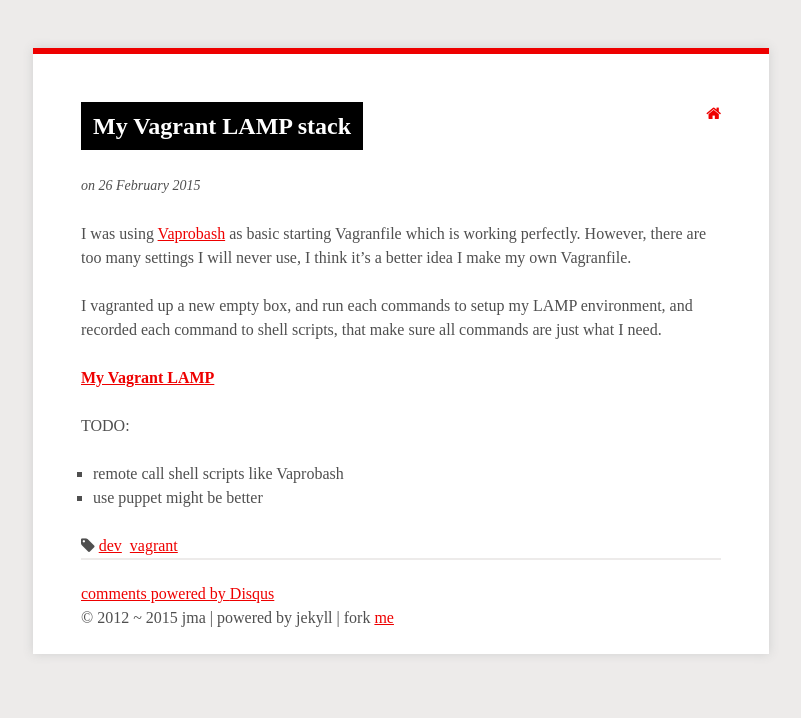
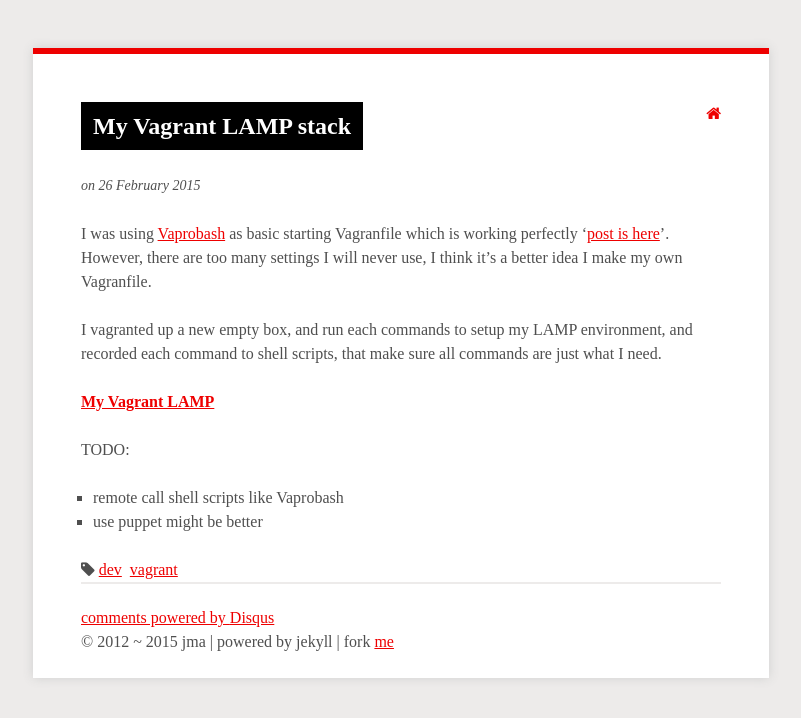
Before and after one commit to imdecoder/imdecoder.github.io, a Jekyll site: the page built from _posts/2015/2015-02-26-my-vagrant-lamp.md, in a window 1280 px wide. Shown: the top 718 px of the page, without its empty margins (239-1040 px from the left). Built offline with Jekyll 4.4.1, drawn with Linux system fonts in a browser that asks for light colours; nearby versions of some CDN libraries; some web fonts are replaced; Markdown is read by kramdown in place of the engine named in the settings; comment, search, counter and statistics services are not loaded.

Commit message:
add post link

```diff
--- a/_posts/2015/2015-02-26-my-vagrant-lamp.md
+++ b/_posts/2015/2015-02-26-my-vagrant-lamp.md
@@ -12,7 +12,7 @@ external-url:
 show: excerpt
 ---
 
-I was using [Vaprobash][vaprobash] as basic starting Vagranfile which is working perfectly. However, there are too many settings I will never use, I think it's a better idea I make my own Vagranfile.
+I was using [Vaprobash][vaprobash] as basic starting Vagranfile which is working perfectly '[post is here](/2015/02/05/move-direcoty-in-vagrant.html)'. However, there are too many settings I will never use, I think it's a better idea I make my own Vagranfile.
 
 I vagranted up a new empty box, and run each commands to setup my LAMP environment, and recorded each command to shell scripts, that make sure all commands are just what I need.
 
```
